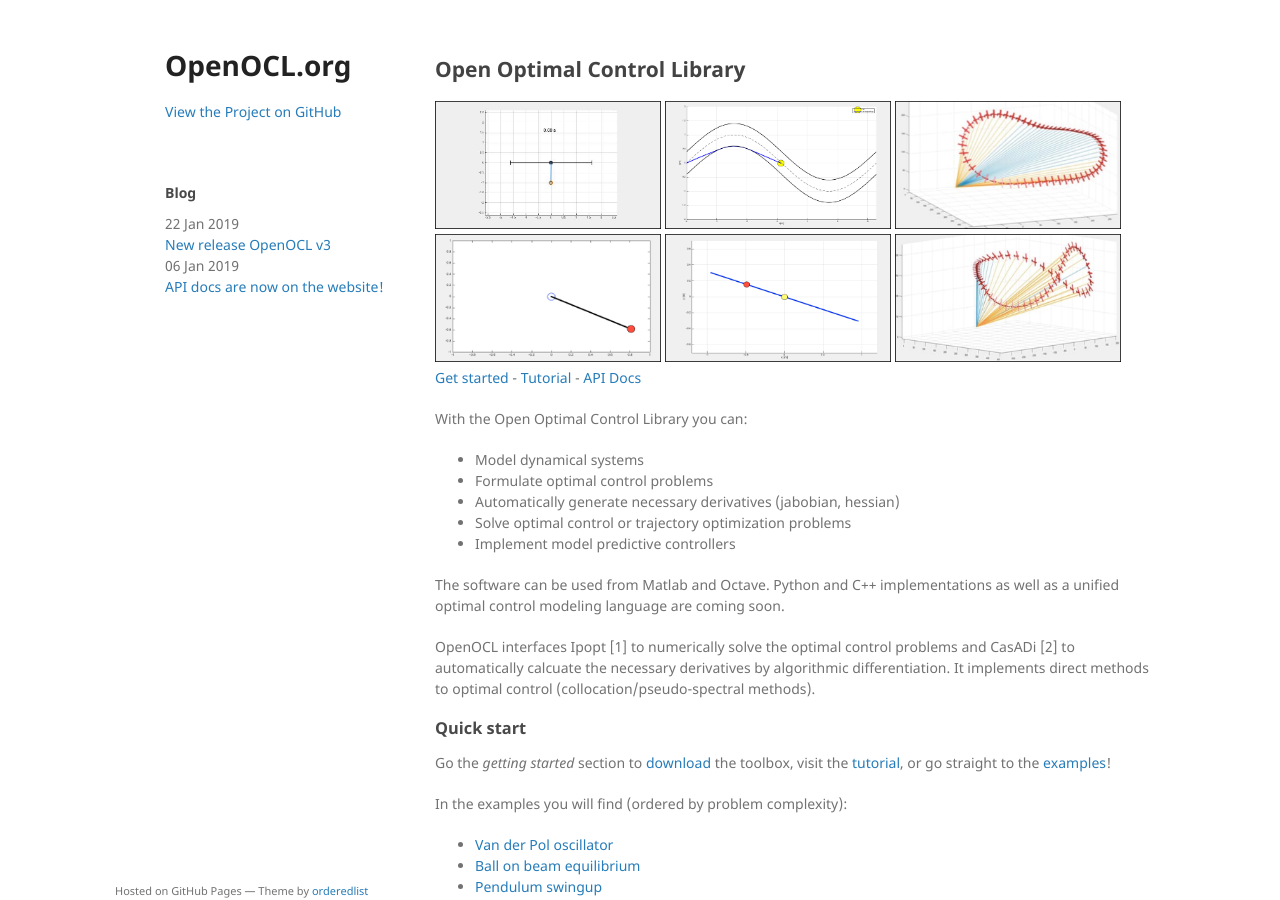
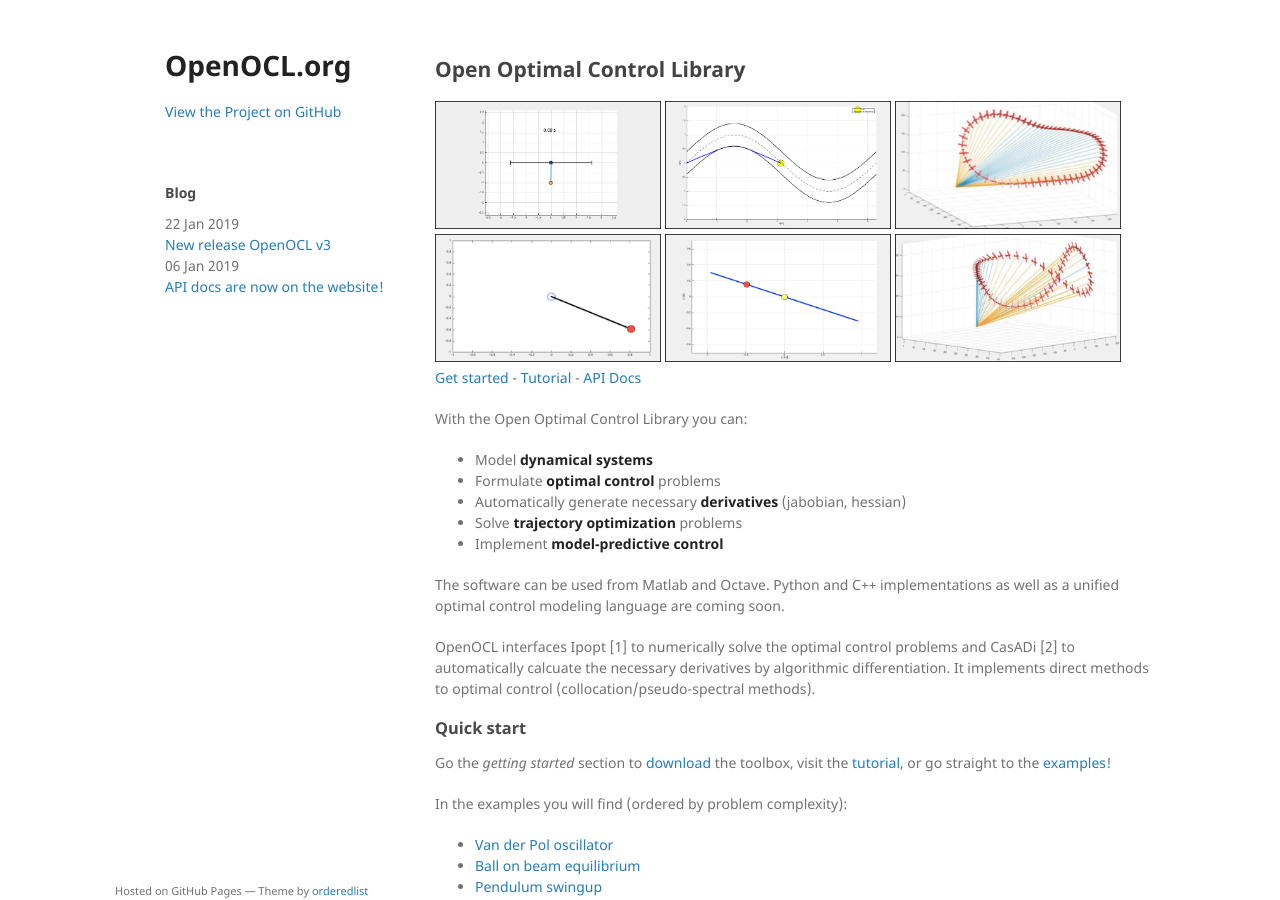
Before and after one commit to OpenOCL/openocl.github.io, a Jekyll site: the page built from index.md, in a window 1280 px wide and 900 px high. Built offline with Jekyll 4.4.1, drawn with Linux system fonts in a browser that asks for light colours; our own code applies the rules of GitHub Pages for plain Markdown files.

Commit message:
Update index.md

```diff
--- a/index.md
+++ b/index.md
@@ -7,11 +7,11 @@
 [Get started](get-started.md) - [Tutorial](tutorial.md) - [API Docs](api-docs.md)
 
 With the Open Optimal Control Library you can:
-* Model dynamical systems
-* Formulate optimal control problems
-* Automatically generate necessary derivatives (jabobian, hessian)
-* Solve optimal control or trajectory optimization problems
-* Implement model predictive controllers
+* Model **dynamical systems**
+* Formulate **optimal control** problems
+* Automatically generate necessary **derivatives** (jabobian, hessian)
+* Solve **trajectory optimization** problems
+* Implement **model-predictive control**
 
 The software can be used from Matlab and Octave. Python and C++ implementations as well as a unified optimal control modeling language are coming soon.
 
```
